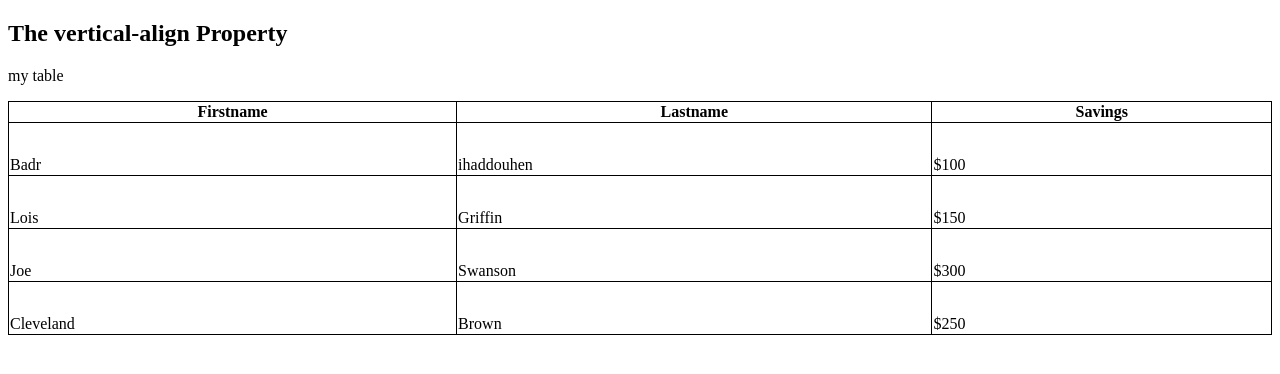
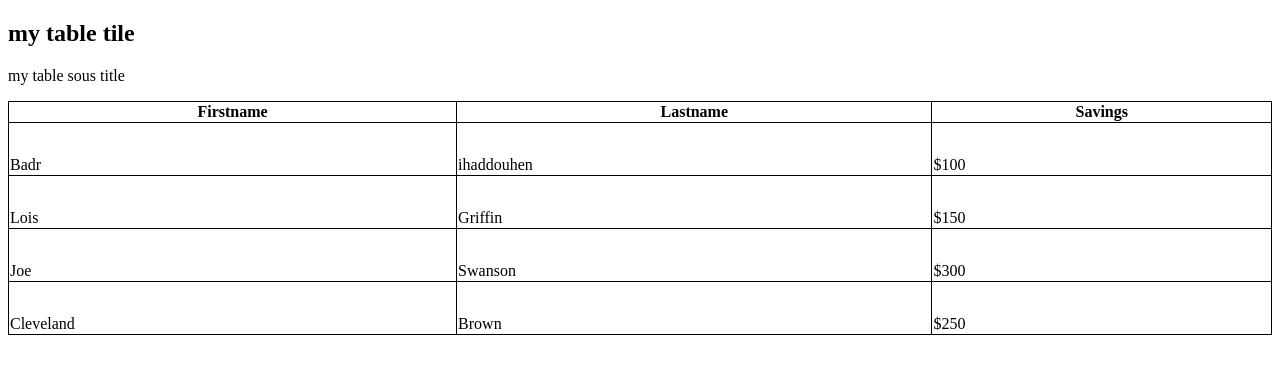
Before and after one commit to badrmtrl/hello-test, a plain HTML site: page index.html in a window 1280 px wide. Drawn offline with Linux system fonts and the light colour scheme.

Commit message:
scond_commit_mySousTitle

```diff
--- a/index.html
+++ b/index.html
@@ -19,8 +19,8 @@
 </head>
 <body>
 
-<h2>The vertical-align Property</h2>
-<p>my table</p>
+<h2>my table tile</h2>
+<p>my table sous title</p>
 <table>
   <tr>
     <th>Firstname</th>
```
